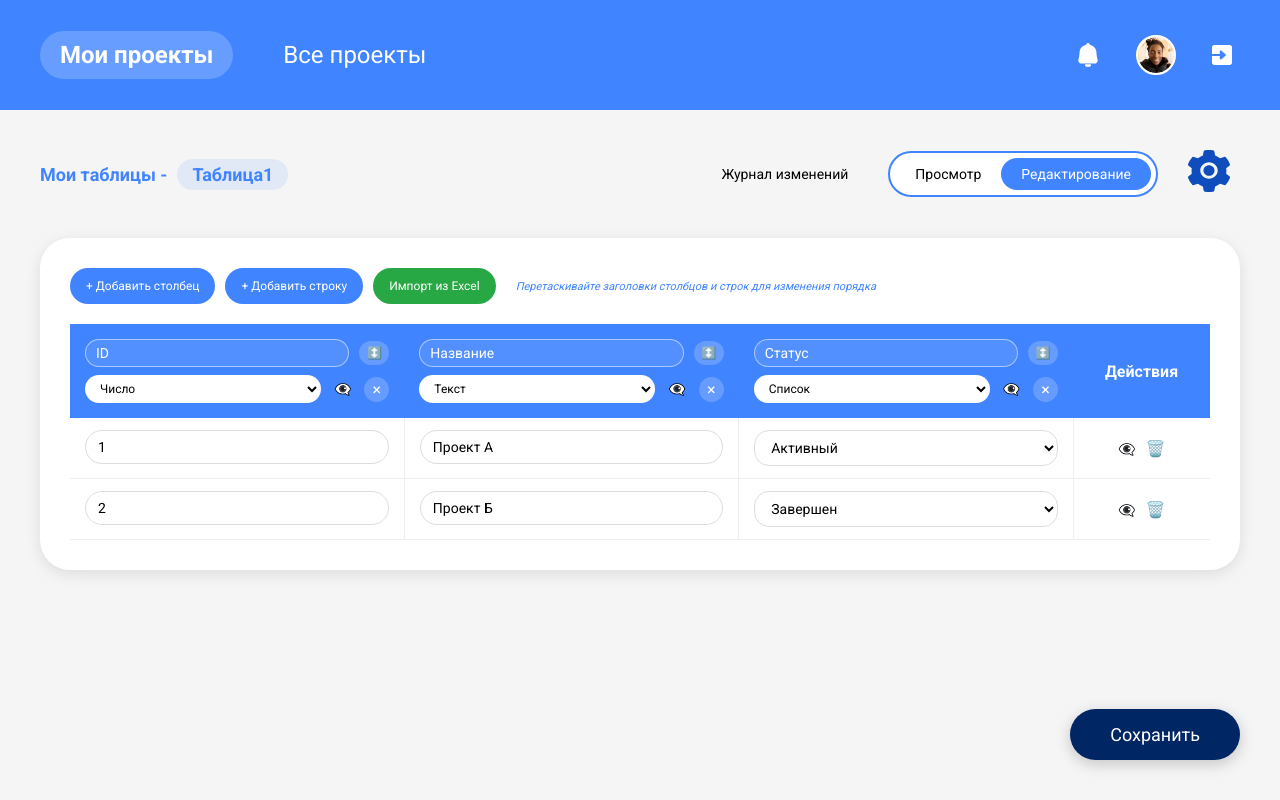
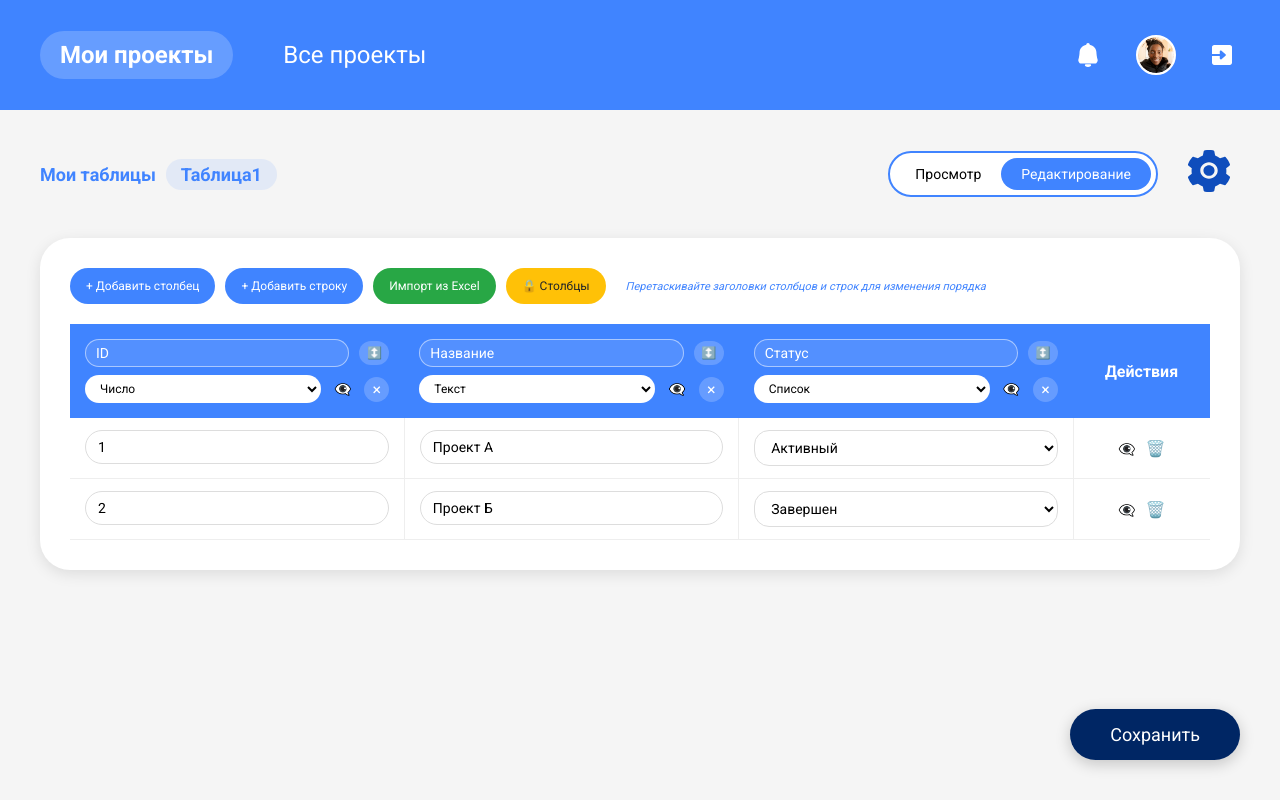
Before and after one commit to nikonline-oss/WAUTB, a React (Create React App) app in the folder frontend/: page /table/1 in a window 1280 px wide. Both pictures are taken after a click on the button "Редактирование". Built offline with nearby package versions, Linux system fonts and the light colour scheme; the HTML template or start-up script is replaced by a standard one.

Commit message:
add column block ability

```diff
--- a/frontend/src/components/TableEditPage/TableEditPage.css
+++ b/frontend/src/components/TableEditPage/TableEditPage.css
@@ -489,3 +489,56 @@
   align-items: center;
   gap: 5px;
 }
+
+.lock-columns-btn {
+  background-color: #ffc107;
+  color: #212529;
+  border: none;
+  padding: 8px 16px;
+  border-radius: 20px;
+  cursor: pointer;
+  font-size: 12px;
+  transition: background-color 0.3s;
+  display: flex;
+  align-items: center;
+  gap: 6px;
+  height: 36px;
+  white-space: nowrap;
+}
+
+.lock-columns-btn:hover {
+  background-color: #e0a800;
+}
+
+.lock-columns-btn.locked {
+  background-color: #6c757d;
+  color: white;
+}
+
+.lock-columns-btn.locked:hover {
+  background-color: #5a6268;
+}
+
+.add-column-btn.disabled {
+  background-color: #6c757d;
+  cursor: not-allowed;
+  opacity: 0.6;
+}
+
+.add-column-btn.disabled:hover {
+  background-color: #6c757d;
+}
+
+.table-header.locked {
+  background-color: #e9ecef !important;
+  cursor: not-allowed;
+}
+
+.columns-locked-label {
+  color: #6c757d;
+  font-size: 11px;
+  font-style: italic;
+  padding: 4px 8px;
+  background: rgba(108, 117, 125, 0.1);
+  border-radius: 10px;
+}
--- a/frontend/src/components/TableEditPage/TableEditPage.tsx
+++ b/frontend/src/components/TableEditPage/TableEditPage.tsx
@@ -1,3 +1,4 @@
+// src/components/TableEditPage/TableEditPage.tsx
 import React, { useState, useEffect } from 'react';
 import { useParams, useNavigate } from 'react-router-dom';
 import Header from '../Header/Header';
@@ -35,6 +36,9 @@ const TableEditPage: React.FC = () => {
   const [sortState, setSortState] = useState<SortState>({ columnId: null, order: 'none' });
   const [dragState, setDragState] = useState<DragState | null>(null);
 
+  // Новое состояние для блокировки управления столбцами
+  const [columnsLocked, setColumnsLocked] = useState(false);
+
   const isNewTable = id === 'new';
   const currentTable = tables.find(t => t.id === Number(id)) ||
     (isNewTable ? null : tables[0]);
@@ -49,7 +53,7 @@ const TableEditPage: React.FC = () => {
       const newTable: Table = {
         id: Date.now(),
         name: 'Новая таблица',
-        image: '📊',
+        image: 'ФОТО',
         createdBy: 'currentUser',
         isMyProject: true,
         columns: [
@@ -102,6 +106,16 @@ const TableEditPage: React.FC = () => {
   };
 
   const addColumn = () => {
+    if (columnsLocked) {
+      showAlert({
+        type: 'warning',
+        title: 'Ограничение',
+        message: 'У вас нет прав для добавления столбцов',
+        timer: 3
+      });
+      return;
+    }
+
     const newColumn: Column = {
       id: Date.now(),
       name: `Столбец ${localTable!.columns.length + 1}`,
@@ -118,6 +132,16 @@ const TableEditPage: React.FC = () => {
   };
 
   const removeColumn = (columnId: number) => {
+    if (columnsLocked) {
+      showAlert({
+        type: 'warning',
+        title: 'Ограничение',
+        message: 'У вас нет прав для удаления столбцов',
+        timer: 3
+      });
+      return;
+    }
+
     if (localTable!.columns.length <= 1) return;
     setLocalTable(prev => prev ? {
       ...prev,
@@ -131,6 +155,16 @@ const TableEditPage: React.FC = () => {
   };
 
   const updateColumn = (columnId: number, field: keyof Column, value: string) => {
+    if (columnsLocked) {
+      showAlert({
+        type: 'warning',
+        title: 'Ограничение',
+        message: 'У вас нет прав для изменения столбцов',
+        timer: 3
+      });
+      return;
+    }
+
     setLocalTable(prev => prev ? {
       ...prev,
       columns: prev.columns.map(col =>
@@ -209,6 +243,7 @@ const TableEditPage: React.FC = () => {
 
   const handleDragStart = (type: 'column' | 'row', id: number, index: number) => {
     if (viewMode !== 'edit') return;
+    if (type === 'column' && columnsLocked) return;
     setDragState({ type, id, index });
   };
 
@@ -221,6 +256,16 @@ const TableEditPage: React.FC = () => {
     if (!dragState || viewMode !== 'edit' || !localTable) return;
 
     if (dragState.type === 'column') {
+      if (columnsLocked) {
+        showAlert({
+          type: 'warning',
+          title: 'Ограничение',
+          message: 'У вас нет прав для перемещения столбцов',
+          timer: 3
+        });
+        return;
+      }
+
       const newColumns = [...localTable.columns];
       const [movedColumn] = newColumns.splice(dragState.index, 1);
       newColumns.splice(targetIndex, 0, movedColumn);
@@ -288,6 +333,18 @@ const TableEditPage: React.FC = () => {
     });
   };
 
+  const toggleColumnsLocked = () => {
+    setColumnsLocked(prev => !prev);
+    showAlert({
+      type: 'info',
+      title: columnsLocked ? 'Столбцы разблокированы' : 'Столбцы заблокированы',
+      message: columnsLocked
+        ? 'Теперь можно управлять столбцами'
+        : 'Управление столбцами заблокировано',
+      timer: 2
+    });
+  };
+
   const isCellDisabled = (rowId: number, columnId: number) => {
     return disabledCells.has(`${rowId}-${columnId}`) ||
            disabledRows.has(rowId) ||
@@ -323,7 +380,7 @@ const TableEditPage: React.FC = () => {
         <div className="breadcrumb">
           <div className="breadcrumb-left">
             <span className="breadcrumb-text">
-              Мои таблицы -
+              Мои таблицы
             </span>
             {isEditingName ? (
               <input
@@ -345,11 +402,6 @@ const TableEditPage: React.FC = () => {
             )}
           </div>
           <div className="breadcrumb-right">
-            <button
-              className={`mode-btn ${viewMode === 'view' ? 'active' : ''}`}
-            >
-              Журнал изменений
-            </button>
             <div className="view-mode-toggle">
               <button
                 className={`mode-btn ${viewMode === 'view' ? 'active' : ''}`}
@@ -376,7 +428,11 @@ const TableEditPage: React.FC = () => {
         <div className="table-container">
           {viewMode === 'edit' && (
             <div className="table-actions">
-              <button className="add-column-btn" onClick={addColumn}>
+              <button
+                className={`add-column-btn ${columnsLocked ? 'disabled' : ''}`}
+                onClick={addColumn}
+                title={columnsLocked ? 'Добавление столбцов заблокировано' : 'Добавить столбец'}
+              >
                 + Добавить столбец
               </button>
               <button className="add-row-btn" onClick={addRow}>
@@ -387,6 +443,13 @@ const TableEditPage: React.FC = () => {
                 onClick={() => console.log('Импорт из Excel')}
               >
                 Импорт из Excel
+              </button>
+              <button
+                className={`lock-columns-btn ${columnsLocked ? 'locked' : ''}`}
+                onClick={toggleColumnsLocked}
+                title={columnsLocked ? 'Разблокировать столбцы' : 'Заблокировать столбцы'}
+              >
+                {columnsLocked ? '🔓' : '🔒'} Столбцы
               </button>
               <div className="drag-hint">
                 Перетаскивайте заголовки столбцов и строк для изменения порядка
@@ -401,15 +464,15 @@ const TableEditPage: React.FC = () => {
                   {columns.map((column, index) => (
                     <th
                       key={column.id}
-                      className={`table-header ${disabledColumns.has(column.id) ? 'disabled' : ''}`}
-                      draggable={viewMode === 'edit'}
+                      className={`table-header ${disabledColumns.has(column.id) ? 'disabled' : ''} ${columnsLocked ? 'locked' : ''}`}
+                      draggable={viewMode === 'edit' && !columnsLocked}
                       onDragStart={() => handleDragStart('column', column.id, index)}
                       onDragOver={(e) => handleDragOver(e, index)}
                       onDrop={() => handleDrop(index)}
                     >
                       <div className="column-header">
                         <div className="column-title-section">
-                          {viewMode === 'edit' ? (
+                          {viewMode === 'edit' && !columnsLocked ? (
                             <input
                               type="text"
                               value={column.name}
@@ -429,6 +492,8 @@ const TableEditPage: React.FC = () => {
 
                         {viewMode === 'edit' && (
                           <div className="column-controls">
+                            {!columnsLocked ? (
+                              <>
                                 <select
                                   value={column.type}
                                   onChange={(e) => updateColumn(column.id, 'type', e.target.value as any)}
@@ -454,6 +519,10 @@ const TableEditPage: React.FC = () => {
                                   >
                                     ×
                                   </button>
+                                )}
+                              </>
+                            ) : (
+                              <span className="columns-locked-label">Заблокировано</span>
                             )}
                           </div>
                         )}
```
Lines whose indentation alone changed are shown as unchanged.
